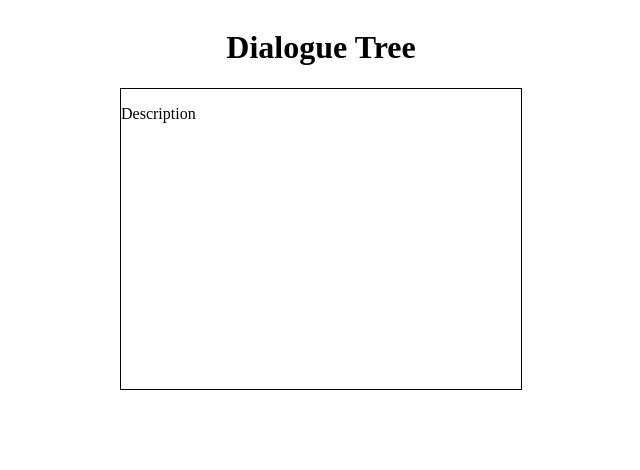
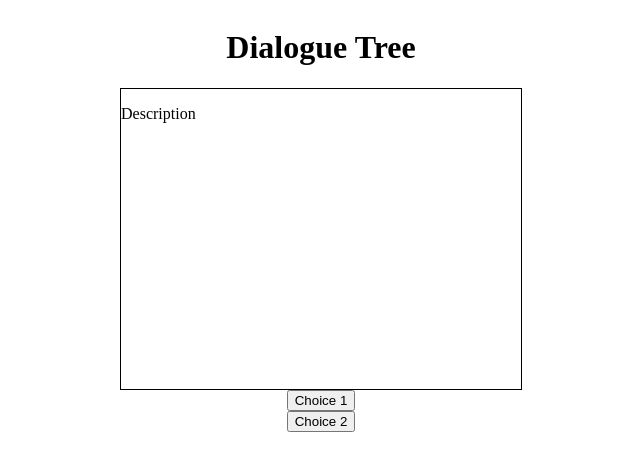
Before and after one commit to 00-status/dialogue_tree, a React app: page / in a window 1280 px wide. Shown: the top 470 px of the page, without its empty margins (319-959 px from the left). Built offline with nearby package versions, Linux system fonts and the light colour scheme.

Commit message:
Added the idea of choices.

```diff
--- a/src/components/App.tsx
+++ b/src/components/App.tsx
@@ -6,6 +6,8 @@ export const App = () => {
     <div className='app'>
         <h1>Dialogue Tree</h1>
         <Description />
+        <button onClick={() => console.log('choice 1!')}>Choice 1</button>
+        <button onClick={() => console.log('choice 2!')}>Choice 2</button>
     </div>
     );
 };
```
Also changed, not shown: 2 other files (tests, documents, lock files or other folders).
